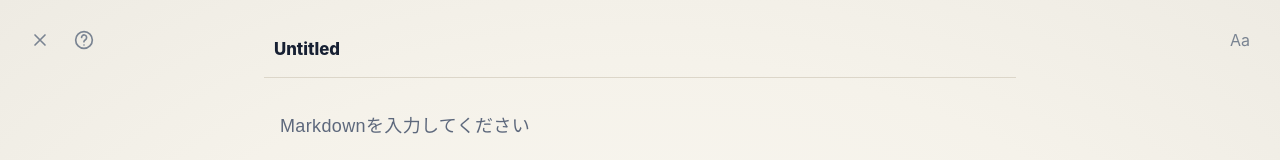
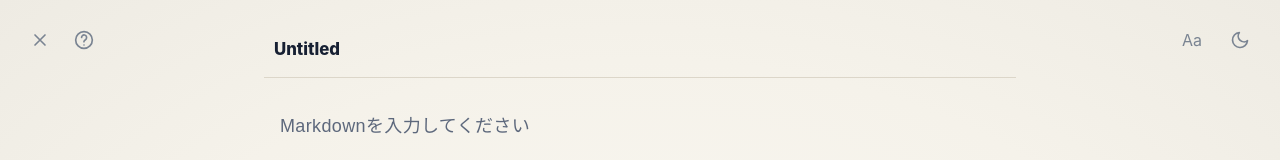
Before and after one commit to bKiyoh/md-converter, a Vue app: page / in a window 1280 px wide. Both pictures are taken after a click on the button 32 px from the left and 32 px from the top of the page. Shown: the top 160 px of the page. Built offline with nearby package versions, Linux system fonts and the light colour scheme; a web font is replaced by a local one.

Commit message:
feat: フォーカスモードのスクロールバーを隠しテーマ切替を追加

```diff
--- a/src/App.vue
+++ b/src/App.vue
@@ -444,7 +444,9 @@ onBeforeUnmount(() => {
         v-if="isFocusMode"
         :help-open="isFocusModeHelpOpen"
         :font-size="focusEditorFontSize"
+        :dark-mode="theme === 'dark'"
         @update:font-size="updateFocusEditorFontSize"
+        @update:dark-mode="theme = $event ? 'dark' : 'light'"
         @exit="exitFocusMode"
         @toggle-help="toggleFocusModeHelp"
       />
--- a/src/components/common/SettingsPopover.vue
+++ b/src/components/common/SettingsPopover.vue
@@ -1,6 +1,7 @@
 <script setup lang="ts">
 import { onBeforeUnmount, onMounted, ref } from 'vue'
 import AppIcon from './AppIcon.vue'
+import ThemeToggle from './ThemeToggle.vue'
 import IconButton from './IconButton.vue'
 
 defineProps<{
@@ -95,18 +96,12 @@ onBeforeUnmount(() => {
       <div class="setting-item">
         <div class="setting-row setting-row--static">
           <span class="setting-name">テーマ</span>
-          <IconButton
+          <ThemeToggle
             id="dark-mode-setting"
             class="setting-theme-button"
-            :accessible-label="
-              darkMode ? 'ライトモードに切り替える' : 'ダークモードに切り替える'
-            "
-            :tooltip="darkMode ? 'ライトモードに切り替える' : 'ダークモードに切り替える'"
-            :aria-pressed="darkMode"
-            @click="emit('update:darkMode', !darkMode)"
-          >
-            <AppIcon :name="darkMode ? 'sun' : 'moon'" />
-          </IconButton>
+            :dark-mode="darkMode"
+            @update:dark-mode="emit('update:darkMode', $event)"
+          />
         </div>
       </div>
 
--- /dev/null
+++ b/src/components/common/ThemeToggle.vue
@@ -0,0 +1,23 @@
+<script setup lang="ts">
+import AppIcon from './AppIcon.vue'
+import IconButton from './IconButton.vue'
+
+defineProps<{
+  darkMode: boolean
+}>()
+
+const emit = defineEmits<{
+  'update:darkMode': [value: boolean]
+}>()
+</script>
+
+<template>
+  <IconButton
+    :accessible-label="darkMode ? 'ライトモードに切り替える' : 'ダークモードに切り替える'"
+    :tooltip="darkMode ? 'ライトモードに切り替える' : 'ダークモードに切り替える'"
+    :aria-pressed="darkMode"
+    @click="emit('update:darkMode', !darkMode)"
+  >
+    <AppIcon :name="darkMode ? 'sun' : 'moon'" />
+  </IconButton>
+</template>
--- a/src/components/editor/FocusModeGuide.vue
+++ b/src/components/editor/FocusModeGuide.vue
@@ -7,17 +7,20 @@ import {
 } from '../../utils/focusEditorFontSize'
 import AppIcon from '../common/AppIcon.vue'
 import IconButton from '../common/IconButton.vue'
+import ThemeToggle from '../common/ThemeToggle.vue'
 import EditorInputGuideContent from './EditorInputGuideContent.vue'
 
 const props = defineProps<{
   helpOpen: boolean
   fontSize: FocusEditorFontSize
+  darkMode: boolean
 }>()
 
 const emit = defineEmits<{
   exit: []
   toggleHelp: []
   'update:fontSize': [value: FocusEditorFontSize]
+  'update:darkMode': [value: boolean]
 }>()
 
 const sizeOpen = ref<boolean>(false)
@@ -105,7 +108,7 @@ onBeforeUnmount(() => document.removeEventListener('click', handleOutsideClick))
     </section>
   </aside>
 
-  <aside class="focus-mode-font-controls" aria-label="文字サイズ設定">
+  <aside class="focus-mode-font-controls" aria-label="文字サイズ・テーマ設定">
     <div ref="sizeRoot" class="focus-font-size-root" @focusout="handleFocusOut" @keydown="handleSizeKeydown">
       <IconButton
         class="focus-font-size-button"
@@ -136,5 +139,10 @@ onBeforeUnmount(() => document.removeEventListener('click', handleOutsideClick))
         </select>
       </section>
     </div>
+    <ThemeToggle
+      class="focus-mode-theme-button"
+      :dark-mode="darkMode"
+      @update:dark-mode="emit('update:darkMode', $event)"
+    />
   </aside>
 </template>
--- a/src/style.css
+++ b/src/style.css
@@ -1722,6 +1722,17 @@ h2 {
     minmax(0, 1fr);
 }
 
+/* スクロール領域を維持し、入れ子の表・コードや解説も表示だけを隠す。 */
+.app--focus-mode,
+.app--focus-mode * {
+  scrollbar-width: none;
+}
+
+.app--focus-mode::-webkit-scrollbar,
+.app--focus-mode *::-webkit-scrollbar {
+  display: none;
+}
+
 .focus-mode-controls {
   display: flex;
   min-width: 0;
@@ -1748,10 +1759,8 @@ h2 {
   z-index: 30;
   top: 12px;
   right: 12px;
-}
-
-.focus-font-size-root {
-  position: relative;
+  display: flex;
+  gap: 8px;
 }
 
 .app--focus-mode :is(.icon-button, .search-replace-leading-icon) {
@@ -2056,7 +2065,7 @@ h2 {
 @media (max-width: 1439px) {
   .app--focus-mode .focus-tab-name {
     padding-left: clamp(0px, calc(588px - 50vw), 108px);
-    padding-right: clamp(0px, calc(540px - 50vw), 60px);
+    padding-right: clamp(0px, calc(588px - 50vw), 108px);
   }
 
   .focus-mode-font-controls {
@@ -2288,7 +2297,7 @@ h2 {
 
   .app--focus-mode .focus-tab-name {
     padding-left: 96px;
-    padding-right: 52px;
+    padding-right: 96px;
   }
 
   .focus-mode-preview h1 {
```
Also changed, not shown: 7 other files (tests, documents, lock files or other folders).
